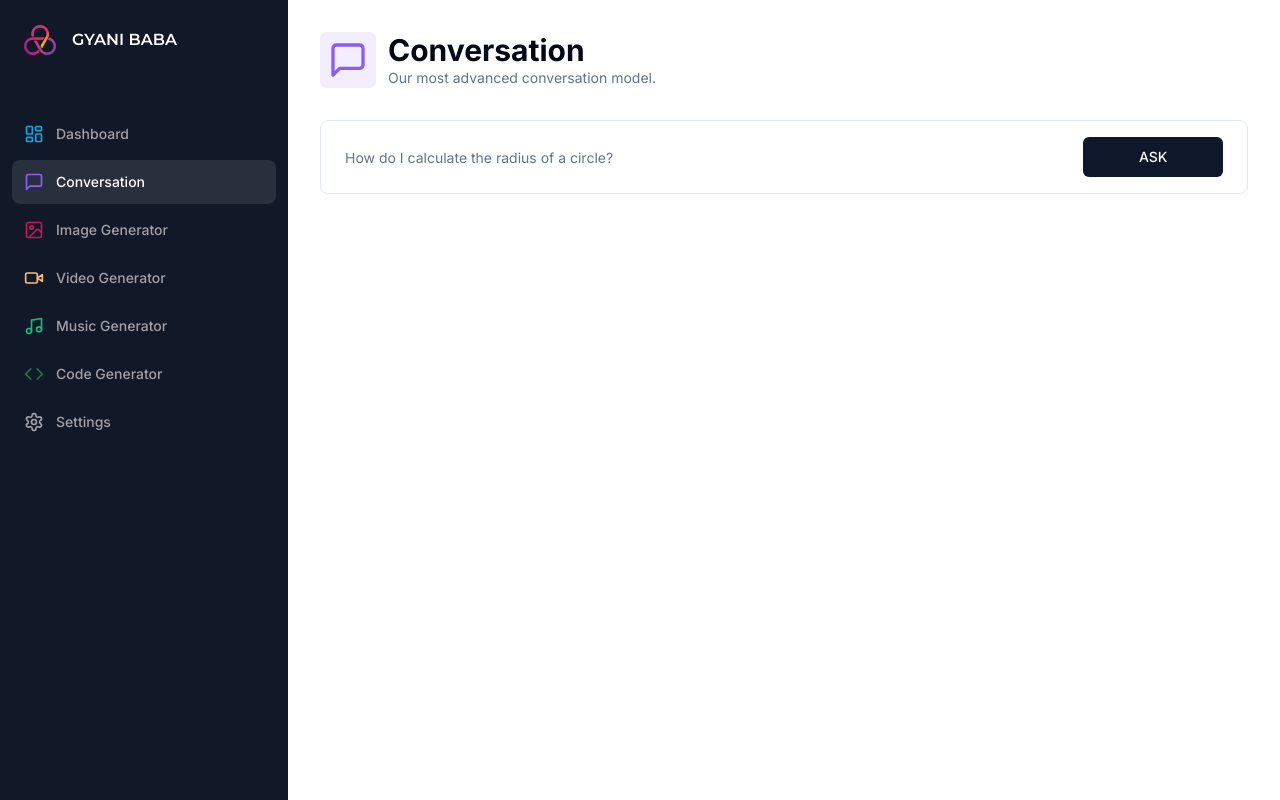
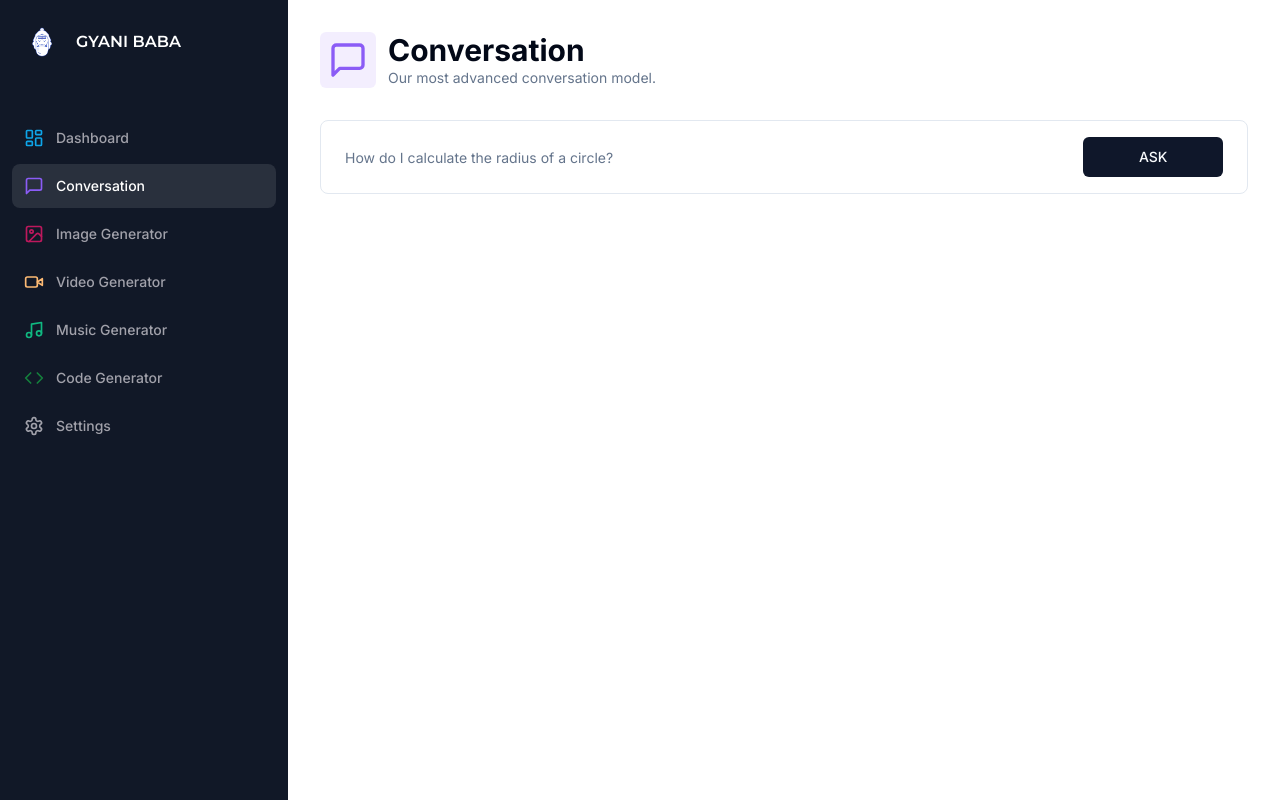
Before and after one commit to Sushankznation/AI-App, a Next.js app: page /conversation in a window 1280 px wide. Built offline with nearby package versions, Linux system fonts and the light colour scheme.

Commit message:
Added new Logo

```diff
--- a/components/sidebar.tsx
+++ b/components/sidebar.tsx
@@ -1,7 +1,7 @@
 "use client";
 import Link from "next/link";
 import Image from "next/image";
-import Logo from "../public/logo.png";
+import Logo from "../public/logo3-removebg-preview.png";
 import { Montserrat } from "next/font/google";
 import { cn } from "@/lib/utils";
 import { usePathname } from "next/navigation";
@@ -80,8 +80,10 @@ export default function Sidebar() {
     <div className="space-y-4 py-4 flex flex-col h-full bg-[#111827] text-white">
       <div className="px-3 py-2 flex-1">
         <Link href="/dashboard" className="flex items-center pl-3 mb-14">
-          <div className="relative w-8 h-8 mr-4">
-            <Image fill alt="logo" src={Logo} className="animate-spin" />
+          <div className="relative w-9 h-9 mr-4">
+            <Image fill alt="logo" src={Logo}
+            // className="animate-spin"
+             />
           </div>
           <h1 className={cn("text-1xl font-bold", montserrat.className)}>
             GYANI BABA
```
Also changed, not shown: public/logo3-removebg-preview.png (added).
